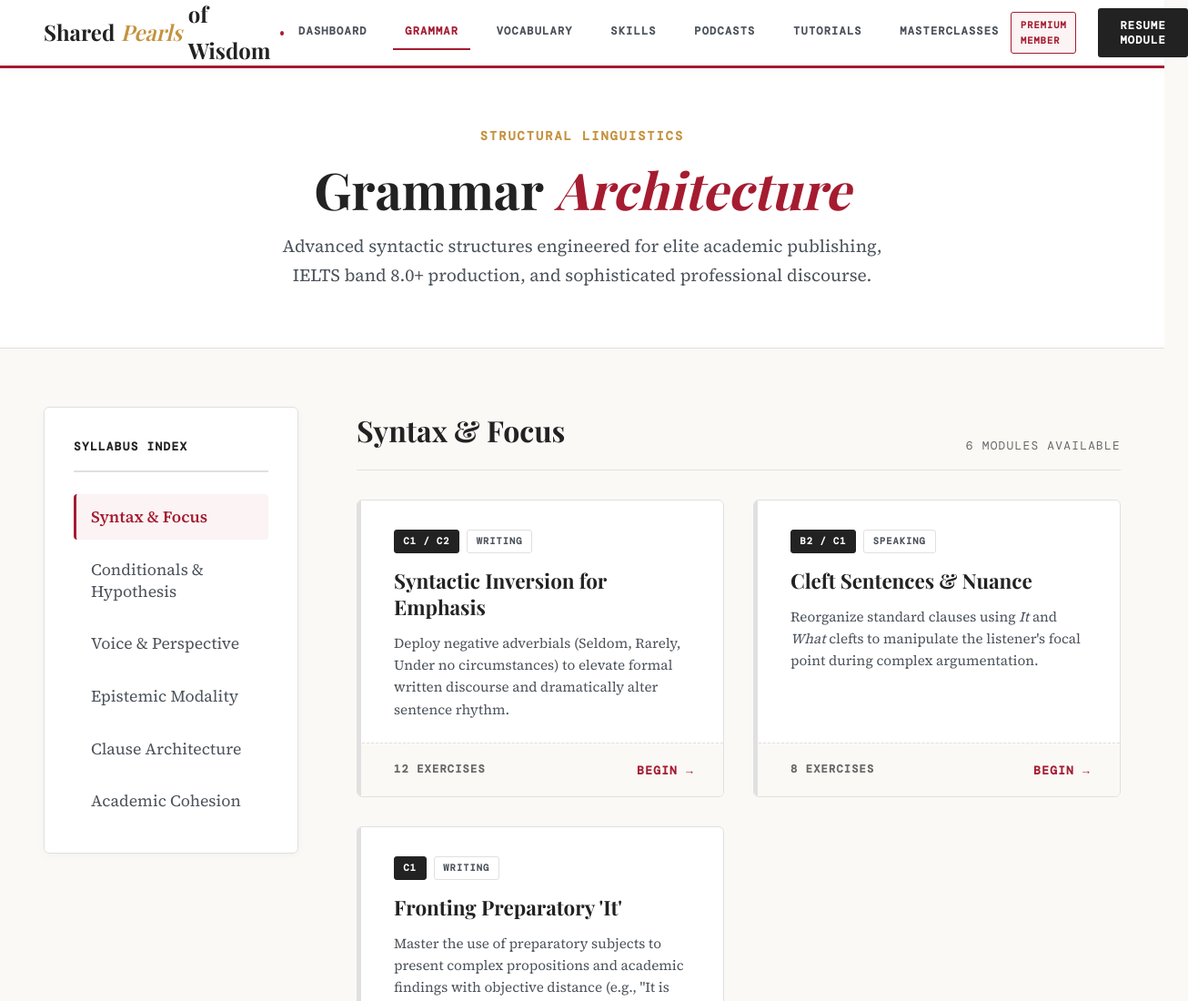
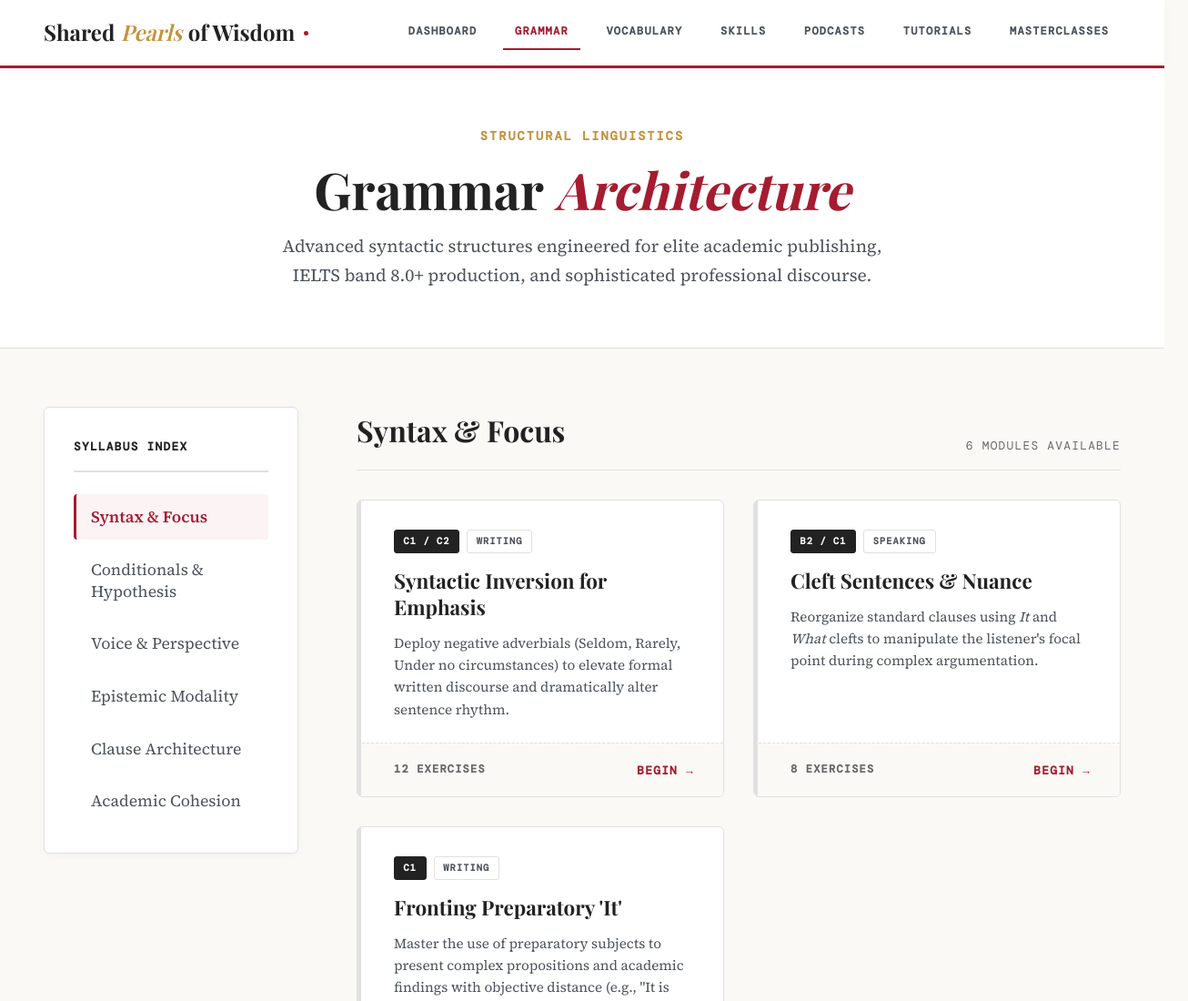
Before and after one commit to Ramesh198312/www.sharedpearls.github.io-website-, a website: page premium-grammar.html in a window 1280 px wide. Shown: the top 1100 px of the page at 91% size, 1306 px wide, since content can reach past the window. Drawn offline with nearby package versions, Linux system fonts and the light colour scheme; a web font is replaced by a local one.

Commit message:
Update premium-grammar.html

```diff
--- a/premium-grammar.html
+++ b/premium-grammar.html
@@ -197,11 +197,7 @@ a { text-decoration:none; color:inherit; }
     <a href="#" class="nav-link">Tutorials</a>
     <a href="#" class="nav-link">Masterclasses</a>
   </div>
-  <div style="display:flex;align-items:center;gap:1.5rem;">
-    <span class="nav-badge">Premium Member</span>
-    <button class="nav-cta">Resume Module</button>
-  </div>
-</nav>
+ </nav>
 
 <header class="page-header">
   <div class="ph-kicker">Structural Linguistics</div>
```
